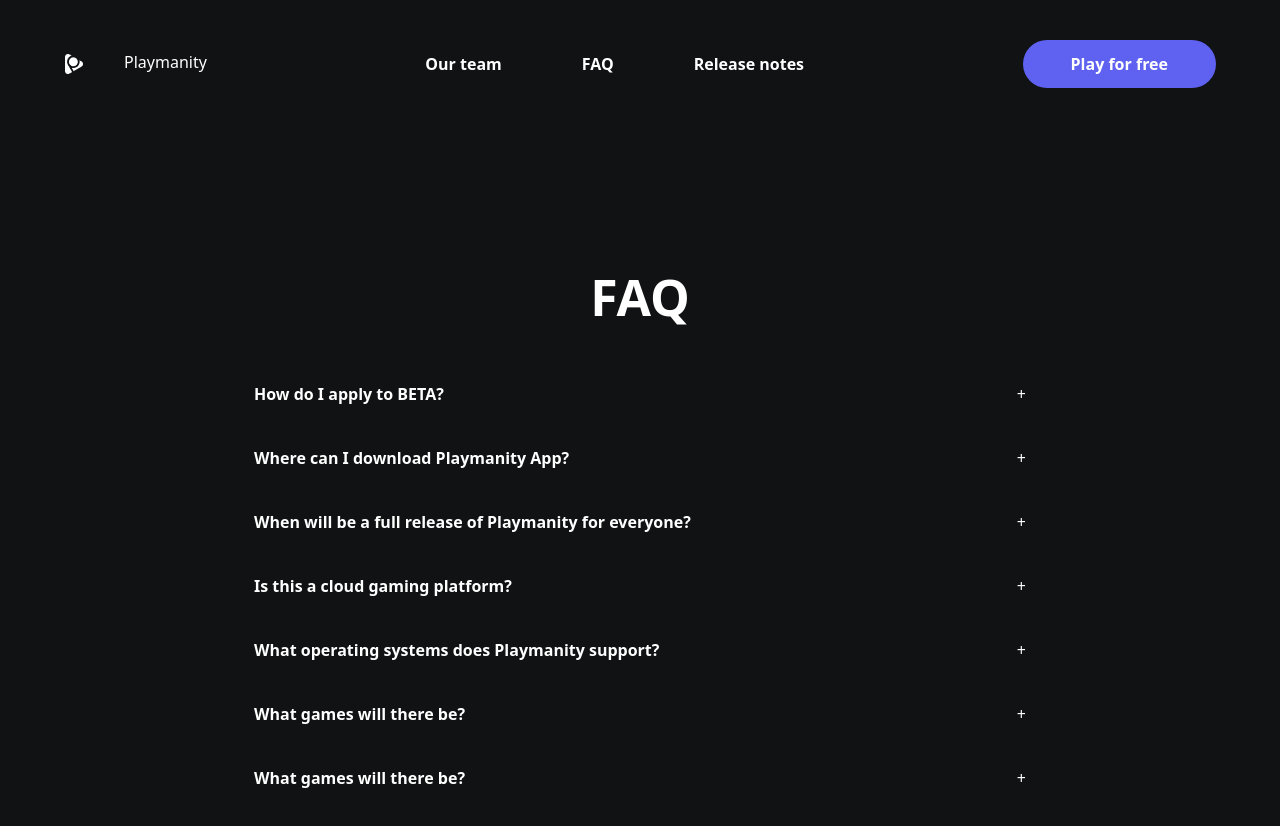
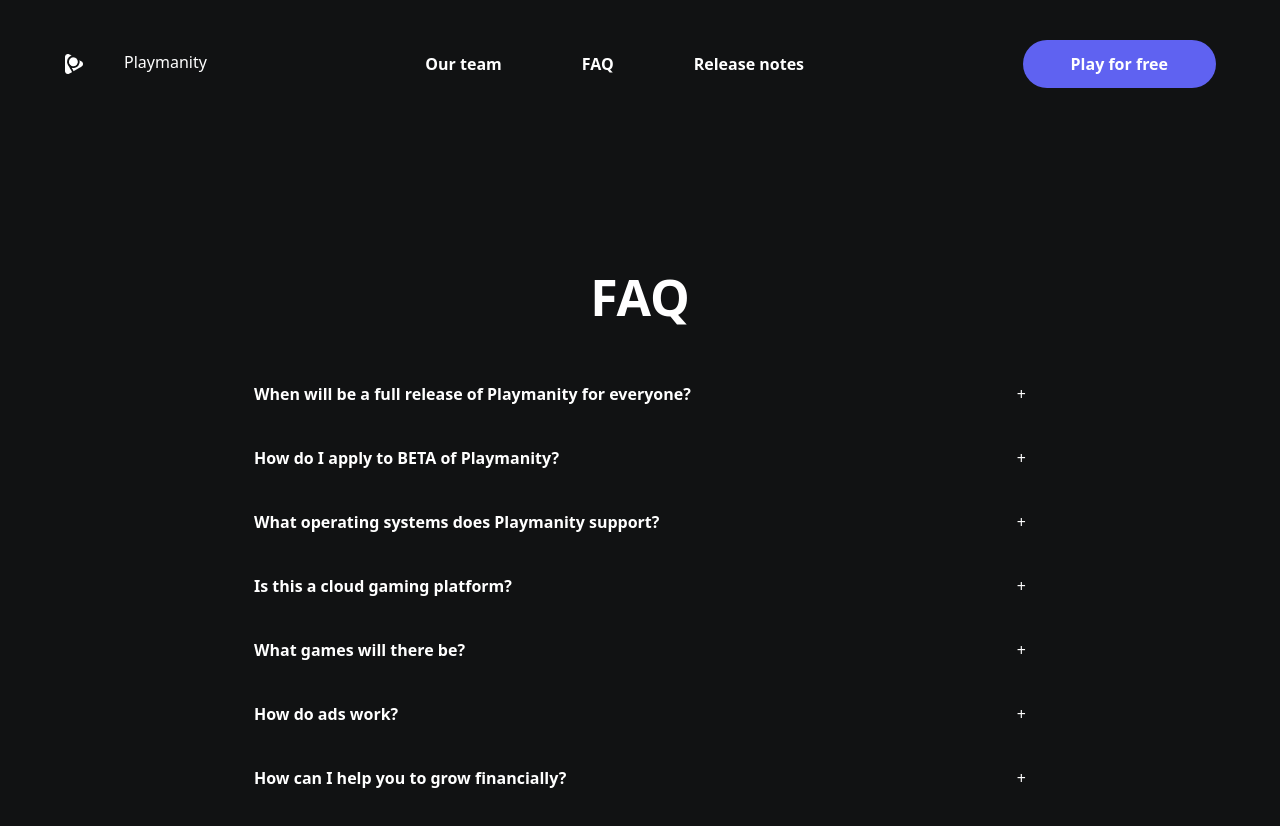
Before and after one commit to Envil2001/landing, a React (Create React App) app: page /faq in a window 1280 px wide. Shown: the top 826 px of the page. Built offline with nearby package versions, Linux system fonts and the light colour scheme.

Commit message:
update info

```diff
--- a/src/App.js
+++ b/src/App.js
@@ -8,13 +8,14 @@
 
 import Faq from "./components/elements/faq/faq";
 import RealeseNote from "./components/elements/RealeseNote/realese-note";
-import Modal from "./components/elements/Modal/Modal";
+import Burger from "./components/elements/BurgerMenu/Burger";
 
 function App() {
   const [menuActive, setMenuActive] = useState(false);
+
   return (
     <>
-      <div className="App">
+
       <Header menuActive={menuActive} setMenuActive={setMenuActive} />
       <div className="py-28">
         <Routes>
@@ -24,8 +25,9 @@
           <Route path="/release-notes" element={<RealeseNote />} />
         </Routes>
       </div>
-      </div>
-      <Modal mobileMenuActive={menuActive} setMobileMenuActive={setMenuActive}/>
+
+
+      <Burger mobileMenuActive={menuActive} setMobileMenuActive={setMenuActive} />
     </>
   );
 }
--- a/src/components/elements/Header/header.jsx
+++ b/src/components/elements/Header/header.jsx
@@ -35,7 +35,7 @@
         setMenuActive(!menuActive);
     }
     return (
-        <header className={`fixed z-20 w-full  translate-y-0 ease-in-out duration-300  ${!showHeader && 'translate-y-[-100%]'}`}>
+        <header className={`fixed z-20 w-full  translate-y-0 ease-in-out duration-300  ${!showHeader ? 'translate-y-[-100%]' : ''}`}>
             <div className="md:h-32 h-24 w-full flex items-center">
                 <div className="container lg:px-16 px-8">
                     <div className="flex items-center">
@@ -46,7 +46,7 @@
                         <div className="sm:flex hidden items-center Body-13 cursor-pointer text-white md:justify-start md:flex-none justify-center flex-auto">
                             <Link to="/">
                                 <div className="flex">
-                                    <img src={Logo} className="mr-10" />
+                                    <img alt="logo" src={Logo} className="mr-10" />
                                     Playmanity
                                 </div>
                             </Link>
@@ -55,7 +55,7 @@
                         <div className="hidden md:flex items-center justify-center flex-auto gap-x-20">
                             {
                                 headerMenu.map((item, index) => (
-                                    <Link to={item.link}><div key={index} className="Body-13 text-white cursor-pointer hover:text-brand">{item.name}</div></Link>
+                                    <Link to={item.link} key={index}><div  className="Body-13 text-white cursor-pointer hover:text-brand">{item.name}</div></Link>
                                 ))
                             }
                         </div>
--- a/src/components/elements/Section2/section2.jsx
+++ b/src/components/elements/Section2/section2.jsx
@@ -1,4 +1,3 @@
-import Button from "../../UI/Button/Button";
 import Libr from "../../../assets/library.jpg";
 
 const Section2 = () => {
@@ -14,7 +13,7 @@
                         </div>
                     </div>
                     <div className="md:p-16 md:w-2/4  p-8 w-full">
-                        <img src={Libr} className="rounded-md overflow-hidden" />
+                        <img alt="library" src={Libr} className="rounded-md overflow-hidden" />
                     </div>
                 </div>
             </div>
--- a/src/components/elements/Section3/section3.jsx
+++ b/src/components/elements/Section3/section3.jsx
@@ -1,5 +1,3 @@
-import Button from "../../UI/Button/Button";
-
 import Ad from "../../../assets/ad.png";
 const Section3 = () => {
     return (
@@ -15,7 +13,7 @@
 
                     </div>
                     <div className="md:p-16 md:w-2/4  p-8 w-full">
-                        <img src={Ad} className="rounded-md overflow-hidden" />
+                        <img alt="ads" src={Ad} className="rounded-md overflow-hidden" />
                     </div>
                 </div>
             </div>
--- a/src/components/elements/Section4/section4.jsx
+++ b/src/components/elements/Section4/section4.jsx
@@ -1,5 +1,3 @@
-import Button from "../../UI/Button/Button";
-
 import Play from "../../../assets/play.png";
 const Section4 = () => {
     return (
@@ -10,7 +8,7 @@
                         <h1 className="Title ">Play and enjoy.</h1>
                     </div>
                     <div>
-                        <img src={Play} className="max-w-[40rem] w-full m-auto rounded-md overflow-hidden"/>
+                        <img alt="play" src={Play} className="max-w-[40rem] w-full m-auto rounded-md overflow-hidden"/>
                     </div>
                 </div>
             </div>
--- a/src/components/elements/faq/faq.jsx
+++ b/src/components/elements/faq/faq.jsx
@@ -2,39 +2,39 @@
 
 const data = [
     {
-        question: 'How do I apply to BETA?',
+        question: 'When will be a full release of Playmanity for everyone?',
+        answer: "Our asses are currently on fire to release Playmanity as soon as possible.",
+    },
+    {
+        question: 'How do I apply to BETA of Playmanity?',
         answer: "Just join our Discord server and wait for the next beta test.",
     },
     {
-        question: 'Where can I download Playmanity App?',
-        answer: "We are still developing our platform so check for updates.",
-    },
-    {
-        question: 'When will be a full release of Playmanity for everyone?',
-        answer: "We are currently on fire to release Playmanity as soon as possible. But for now, it is still in the development process.",
+        question: 'What operating systems does Playmanity support?',
+        answer: "Playmanity supports Windows, macOS, and Linux.",
     },
     {
         question: 'Is this a cloud gaming platform?',
         answer: "No, for now, we don't support cloud gaming, but later on, maybe.",
     },
     {
-        question: 'What operating systems does Playmanity support?',
-        answer: "Playmanity support Windows, macOS, and Linux operating systems.",
+        question: 'What games will there be?',
+        answer: "ou can find all of our available games here - https://bit.ly/playmanitygames ",
     },
     {
-        question: 'What games will there be?',
-        answer: "You can find all of our available games in 🎮・games channel on Discord.",
+        question: 'How do ads work?',
+        answer: "Ads show before, after a game session, while loading screen or when game dev decide",
     },
     {
-        question: 'What games will there be?',
-        answer: "We will launch on Kickstarter on August 27, so you can support us on Kickstarter. Register and click Remind me and check for updates on social media.",
+        question: 'How can I help you to grow financially?',
+        answer: "For now, we are doing it without any money and if you want to help, text us and we will do Patreon soon",
     }
 ]
 const Faq = () => {
     const [select, setSelected] = useState(null);
 
     const toggle = (i) => {
-        if(select == i) {
+        if(select === i) {
             return setSelected(null);
         }
         setSelected(i);
@@ -49,9 +49,9 @@
                     {
                         data.map((item, i) => (
                             <div key={i}>
-                                <div className="flex items-center cursor-pointer hover:text-brand gap-5 py-5" onClick={() => toggle(i)}>
-                                    <span className="Body-13 text-white flex-1">{item.question}</span>
-                                    <span>{select === i ? "-" : "+"}</span>
+                                <div className={`group flex items-center cursor-pointer  gap-5 py-5`} onClick={() => toggle(i)}>
+                                    <span className={`${select === i && "text-brand" } Body-13 group-hover:text-brand text-white flex-1`}>{item.question}</span>
+                                    <span className="group-hover:text-brand">{select === i ? "-" : "+"}</span>
                                 </div>
                                 <div className={select === i ? "block" : "hidden"}>
                                     <p className="Body-13">{item.answer}</p>
--- a/src/index.css
+++ b/src/index.css
@@ -11,17 +11,35 @@
   }
 
   .Body-13 {
-    @apply font-extrabold leading-4 text-gray-500  text-base
+    @apply font-extrabold leading-4 text-gray-500 text-base
   }
+
   .Title {
     @apply text-[50px] text-white font-extrabold leading-[50px]
   }
+
   .normal-text {
-    @apply font-normal text-xl	text-white
+    @apply font-normal text-xl text-white
   }
+
   .row {
     @apply flex-auto flex flex-wrap
   }
+
+  .blurState {
+    @apply backdrop-blur-lg transition-all
+  }
+
+  ::-webkit-scrollbar {
+    @apply w-2
+  }
+  ::-webkit-scrollbar-thumb {
+    @apply rounded-lg bg-primary
+  }
+  ::-webkit-scrollbar-thumb:hover {
+    @apply bg-neutral-900
+  }
+
 }
 
 
@@ -30,10 +48,12 @@
   -webkit-font-smoothing: antialiased;
 }
 
-*, :after, :before {
+*,
+:after,
+:before {
   box-sizing: border-box;
   font-weight: 400;
-  outline: none!important;
+  outline: none !important;
   text-decoration: none;
 }
 
@@ -43,7 +63,8 @@
   margin: 0 auto;
 }
 
-.svg, img {
+.svg,
+img {
   max-width: 100%;
   vertical-align: middle;
 }
--- a/tailwind.config.js
+++ b/tailwind.config.js
@@ -7,7 +7,9 @@
     extend: {
       colors: {
         'main-background': '#111213',
-        'brand': '#5F62F1'
+        'primary': '#1A1B1E',
+        'brand': '#5F62F1',
+        'small-btn': 'rgba(36, 38, 44, 0.4)'
       },
     },
   },
```
Also changed, not shown: src/components/elements/BurgerMenu/Burger.jsx (renamed from src/components/elements/Modal/Modal.jsx, +10 -7 lines), src/components/elements/Section1/section1.jsx (+6 -3 lines), src/components/elements/home/home.jsx (+20 -1 lines), src/components/elements/team/team.jsx (+4 -4 lines), src/assets/library.jpg, src/assets/titleimage.jpg. Lines whose indentation alone changed are shown as unchanged.
